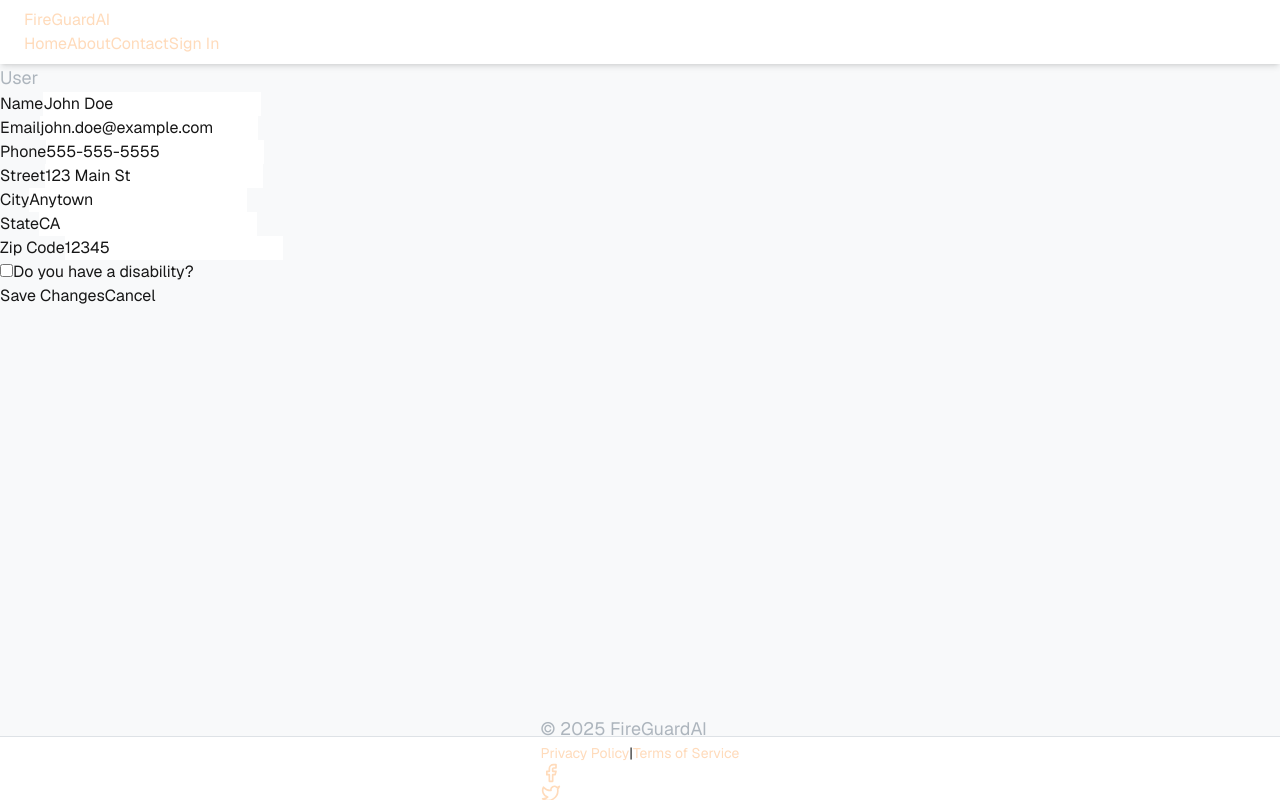
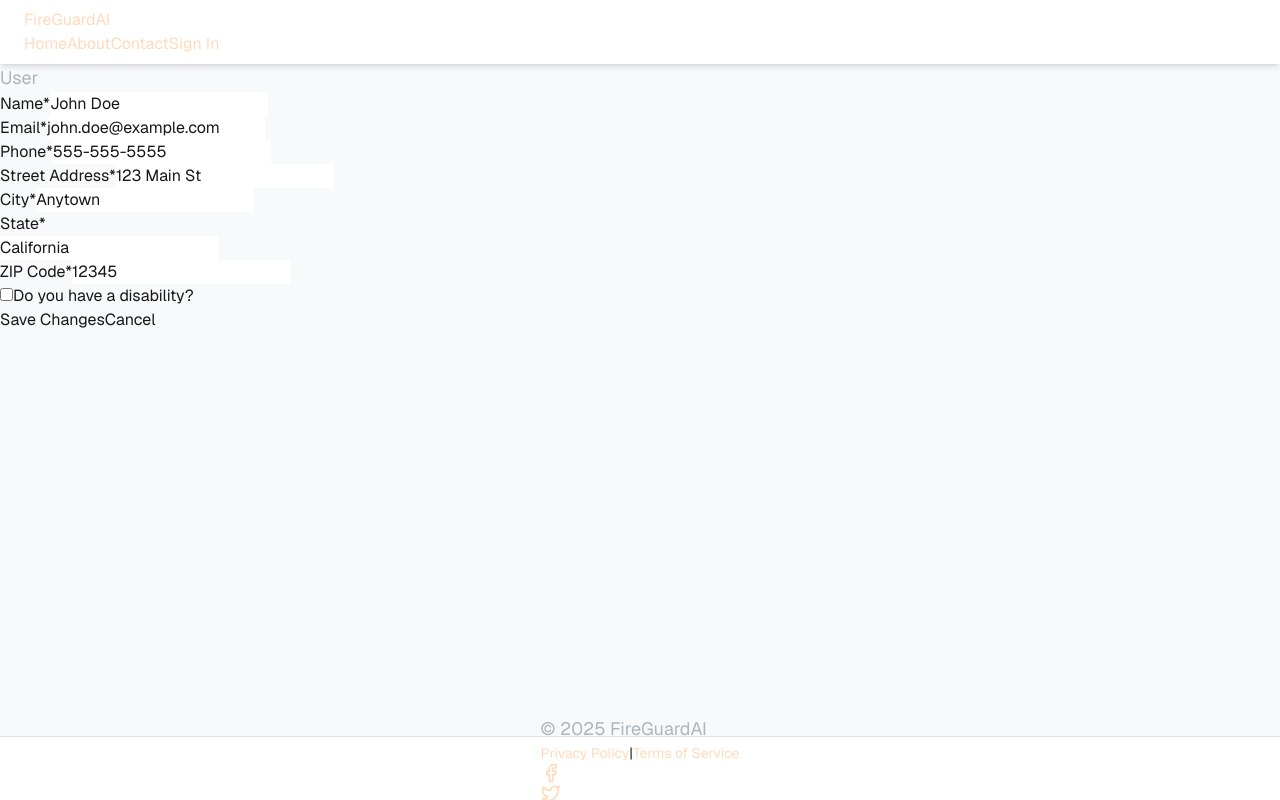
Before and after one commit to arisingh8/NotiFire, a Next.js app in the folder frontend/fireguard/: page /profiletest in a window 1280 px wide. Both pictures are taken after a click on the button "Edit Profile". Built offline with nearby package versions, Linux system fonts and the light colour scheme.

Commit message:
fixed profile

```diff
--- a/frontend/fireguard/src/app/sections/profile/index.tsx
+++ b/frontend/fireguard/src/app/sections/profile/index.tsx
@@ -1,4 +1,9 @@
+'use client';
+
 import { useState, useEffect } from 'react';
+import Input from '@/app/components/form/input';
+import Select from '@/app/components/form/select';
+import { ProfileStyles } from './styles';
 
 interface UserProfile {
   name: string;
@@ -13,14 +18,93 @@ interface UserProfile {
   role: string;
 }
 
-export const Profile = () => {
-  const [profile, setProfile] = useState<UserProfile | null>(null);
+const INITIAL_PROFILE: UserProfile = {
+  name: '',
+  email: '',
+  phone: '',
+  street: '',
+  city: '',
+  state: '',
+  zipCode: '',
+  hasDisability: false,
+  disability: '',
+  role: 'User'
+};
+
+const DISABILITY_OPTIONS = [
+  { value: 'mobility', label: 'Mobility Impairment' },
+  { value: 'visual', label: 'Visual Impairment' },
+  { value: 'hearing', label: 'Hearing Impairment' },
+  { value: 'cognitive', label: 'Cognitive Disability' },
+  { value: 'other', label: 'Other' }
+];
+
+const STATE_OPTIONS = [
+  { value: 'AL', label: 'Alabama' },
+  { value: 'AK', label: 'Alaska' },
+  { value: 'AZ', label: 'Arizona' },
+  { value: 'AR', label: 'Arkansas' },
+  { value: 'CA', label: 'California' },
+  { value: 'CO', label: 'Colorado' },
+  { value: 'CT', label: 'Connecticut' },
+  { value: 'DE', label: 'Delaware' },
+  { value: 'FL', label: 'Florida' },
+  { value: 'GA', label: 'Georgia' },
+  { value: 'HI', label: 'Hawaii' },
+  { value: 'ID', label: 'Idaho' },
+  { value: 'IL', label: 'Illinois' },
+  { value: 'IN', label: 'Indiana' },
+  { value: 'IA', label: 'Iowa' },
+  { value: 'KS', label: 'Kansas' },
+  { value: 'KY', label: 'Kentucky' },
+  { value: 'LA', label: 'Louisiana' },
+  { value: 'ME', label: 'Maine' },
+  { value: 'MD', label: 'Maryland' },
+  { value: 'MA', label: 'Massachusetts' },
+  { value: 'MI', label: 'Michigan' },
+  { value: 'MN', label: 'Minnesota' },
+  { value: 'MS', label: 'Mississippi' },
+  { value: 'MO', label: 'Missouri' },
+  { value: 'MT', label: 'Montana' },
+  { value: 'NE', label: 'Nebraska' },
+  { value: 'NV', label: 'Nevada' },
+  { value: 'NH', label: 'New Hampshire' },
+  { value: 'NJ', label: 'New Jersey' },
+  { value: 'NM', label: 'New Mexico' },
+  { value: 'NY', label: 'New York' },
+  { value: 'NC', label: 'North Carolina' },
+  { value: 'ND', label: 'North Dakota' },
+  { value: 'OH', label: 'Ohio' },
+  { value: 'OK', label: 'Oklahoma' },
+  { value: 'OR', label: 'Oregon' },
+  { value: 'PA', label: 'Pennsylvania' },
+  { value: 'RI', label: 'Rhode Island' },
+  { value: 'SC', label: 'South Carolina' },
+  { value: 'SD', label: 'South Dakota' },
+  { value: 'TN', label: 'Tennessee' },
+  { value: 'TX', label: 'Texas' },
+  { value: 'UT', label: 'Utah' },
+  { value: 'VT', label: 'Vermont' },
+  { value: 'VA', label: 'Virginia' },
+  { value: 'WA', label: 'Washington' },
+  { value: 'WV', label: 'West Virginia' },
+  { value: 'WI', label: 'Wisconsin' },
+  { value: 'WY', label: 'Wyoming' }
+];
+
+export default function Profile() {
+  const [profile, setProfile] = useState<UserProfile>(INITIAL_PROFILE);
   const [isEditing, setIsEditing] = useState(false);
-  const [formData, setFormData] = useState<UserProfile | null>(null);
+  const [isLoading, setIsLoading] = useState(true);
+  const [error, setError] = useState<string | null>(null);
 
   useEffect(() => {
+    fetchProfile();
+  }, []);
+
   const fetchProfile = async () => {
     try {
+      // Simulated API call
       const userData = {
         name: 'John Doe',
         email: 'john.doe@example.com',
@@ -34,220 +118,199 @@ export const Profile = () => {
         role: 'User',
       };
       setProfile(userData);
-        setFormData(userData);
-      } catch (error) {
-        alert('Failed to load profile');
+      setError(null);
+    } catch (error: unknown) {
+      const errorMessage = error instanceof Error ? error.message : 'Failed to load profile';
+      setError(errorMessage);
+    } finally {
+      setIsLoading(false);
     }
   };
-
-    fetchProfile();
-  }, []);
 
   const handleSubmit = async (e: React.FormEvent) => {
     e.preventDefault();
     try {
-      // TODO: Replace with actual API call to update profile
-      if (formData) {
-        setProfile(formData);
+      // TODO: Replace with actual API call
+      // await updateProfile(profile);
       setIsEditing(false);
-        alert('Profile updated successfully');
-      }
-    } catch (error) {
-      alert('Failed to update profile');
+      setError(null);
+    } catch (error: unknown) {
+      const errorMessage = error instanceof Error ? error.message : 'Failed to update profile';
+      setError(errorMessage);
     }
   };
 
-  const handleInputChange = (
-    e: React.ChangeEvent<HTMLInputElement | HTMLSelectElement>
+  const handleChange = (
+    e: React.ChangeEvent<HTMLInputElement | HTMLSelectElement> |
+    { target: { name: string; value: string | boolean } }
   ) => {
-    const { name, value, type } = e.target as HTMLInputElement;
-
-    // Clear the field when user starts typing
-    if (e.target.value === formData?.[name as keyof UserProfile]) {
-      setFormData(prev => prev ? { ...prev, [name]: '' } : null);
-      return;
-    }
-
-    setFormData(prev =>
-      prev ? {
+    const { name, value } = e.target;
+    setProfile(prev => ({
       ...prev,
-        [name]: type === 'checkbox' ? (e.target as HTMLInputElement).checked : value
-      } : null
-    );
+      [name]: value
+    }));
   };
 
-  if (!profile) {
-    return <div>Loading...</div>;
+  if (isLoading) {
+    return (
+      <div className="min-h-screen bg-gray-900 flex items-center justify-center">
+        <div className="text-[#ffdbbb]">Loading...</div>
+      </div>
+    );
   }
 
   return (
-    <div className="max-w-2xl mx-auto p-6 bg-gray-100">
-      <div className="bg-white rounded-lg shadow-lg p-6">
+    <div className={ProfileStyles.pageContainer(isEditing)}>
+      <div className={ProfileStyles.container}>
+        <div className={ProfileStyles.card}>
+          {error && (
+            <div className="mb-6 p-4 bg-red-800/50 text-red-100 rounded-lg">
+              {error}
+            </div>
+          )}
+
           <div className="flex items-center gap-4 mb-6">
-          <div className="w-16 h-16 bg-gray-200 rounded-full flex items-center justify-center">
+            <div className="w-16 h-16 bg-gray-700 rounded-full flex items-center justify-center">
               <span className="text-2xl">👤</span>
             </div>
             <div>
-            <h2 className="text-xl font-bold text-gray-900">{profile.name}</h2>
-            <p className="text-gray-600">{profile.role}</p>
+              <h2 className="text-xl font-bold text-[#ffdbbb]">{profile.name}</h2>
+              <p className="text-gray-400">{profile.role}</p>
             </div>
           </div>
 
           {isEditing ? (
-          <form onSubmit={handleSubmit}>
+            <form onSubmit={handleSubmit} className="space-y-6">
+              <Input
+                label="Name"
+                name="name"
+                value={profile.name}
+                onChange={handleChange}
+                required
+              />
+
+              <Input
+                label="Email"
+                name="email"
+                type="email"
+                value={profile.email}
+                onChange={handleChange}
+                required
+              />
+
+              <Input
+                label="Phone"
+                name="phone"
+                value={profile.phone}
+                onChange={handleChange}
+                required
+              />
+
+              <Input
+                label="Street Address"
+                name="street"
+                value={profile.street}
+                onChange={handleChange}
+                required
+              />
+
               <div className="grid grid-cols-2 gap-4">
-              <div className="form-group">
-                <label htmlFor="name" className="block text-sm font-medium text-gray-700">Name</label>
-                <input
-                  type="text"
-                  id="name"
-                  name="name"
-                  value={formData?.name || ''}
-                  placeholder={formData?.name}
-                  onChange={handleInputChange}
+                <Input
+                  label="City"
+                  name="city"
+                  value={profile.city}
+                  onChange={handleChange}
                   required
-                  className="mt-1 block w-full rounded-md border-gray-300"
+                />
+
+                <Select
+                  label="State"
+                  name="state"
+                  options={STATE_OPTIONS}
+                  value={profile.state}
+                  onChange={handleChange}
+                  required
+                  placeholder="Start typing to search states..."
                 />
               </div>
-              <div className="form-group">
-                <label htmlFor="email" className="block text-sm font-medium text-gray-700">Email</label>
-                <input
-                  type="email"
-                  id="email"
-                  name="email"
-                  value={formData?.email || ''}
-                  placeholder={formData?.email}
-                  onChange={handleInputChange}
+
+              <Input
+                label="ZIP Code"
+                name="zipCode"
+                value={profile.zipCode}
+                onChange={handleChange}
                 required
-                  className="mt-1 block w-full rounded-md border-gray-300"
               />
-              </div>
-              <div className="form-group">
-                <label htmlFor="phone" className="block text-sm font-medium text-gray-700">Phone</label>
-                <input
-                  type="tel"
-                  id="phone"
-                  name="phone"
-                  value={formData?.phone || ''}
-                  placeholder={formData?.phone}
-                  onChange={handleInputChange}
-                  required
-                  className="mt-1 block w-full rounded-md border-gray-300"
-                />
-              </div>
-              <div className="form-group">
-                <label htmlFor="street" className="block text-sm font-medium text-gray-700">Street</label>
-                <input
-                  type="text"
-                  id="street"
-                  name="street"
-                  value={formData?.street || ''}
-                  placeholder={formData?.street}
-                  onChange={handleInputChange}
-                  required
-                  className="mt-1 block w-full rounded-md border-gray-300"
-                />
-              </div>
-              <div className="form-group">
-                <label htmlFor="city" className="block text-sm font-medium text-gray-700">City</label>
-                <input
-                  type="text"
-                  id="city"
-                  name="city"
-                  value={formData?.city || ''}
-                  placeholder={formData?.city}
-                  onChange={handleInputChange}
-                  required
-                  className="mt-1 block w-full rounded-md border-gray-300"
-                />
-              </div>
-              <div className="form-group">
-                <label htmlFor="state" className="block text-sm font-medium text-gray-700">State</label>
-                <input
-                  type="text"
-                  id="state"
-                  name="state"
-                  value={formData?.state || ''}
-                  placeholder={formData?.state}
-                  onChange={handleInputChange}
-                  required
-                  className="mt-1 block w-full rounded-md border-gray-300"
-                />
-              </div>
-              <div className="form-group">
-                <label htmlFor="zipCode" className="block text-sm font-medium text-gray-700">Zip Code</label>
-                <input
-                  type="text"
-                  id="zipCode"
-                  name="zipCode"
-                  value={formData?.zipCode || ''}
-                  placeholder={formData?.zipCode}
-                  onChange={handleInputChange}
-                  required
-                  className="mt-1 block w-full rounded-md border-gray-300"
-                />
-              </div>
-              <div className="form-group">
-                <label htmlFor="hasDisability" className="block text-sm font-medium text-gray-700">
+
+              <div className="flex items-center gap-2">
                 <input
                   type="checkbox"
                   id="hasDisability"
                   name="hasDisability"
-                    checked={formData?.hasDisability || false}
-                    onChange={handleInputChange}
-                    className="mr-2"
+                  checked={profile.hasDisability}
+                  onChange={e => handleChange({
+                    target: {
+                      name: 'hasDisability',
+                      value: e.target.checked
+                    }
+                  })}
+                  className="w-4 h-4 text-[#ffdbbb] bg-gray-700 border-gray-600 rounded focus:ring-[#ffdbbb]"
                 />
-                  <span>Do you have a disability?</span>
+                <label htmlFor="hasDisability" className="text-[#ffdbbb]">
+                  Do you have a disability?
                 </label>
               </div>
-              {formData?.hasDisability && (
-                <div className="form-group">
-                  <label htmlFor="disability" className="block text-sm font-medium text-gray-700">Type of Disability</label>
-                  <select
-                    id="disability"
+
+              {profile.hasDisability && (
+                <Select
+                  label="Type of Disability"
                   name="disability"
-                    value={formData?.disability || ''}
-                    onChange={handleInputChange}
-                    className="mt-1 block w-full rounded-md border-gray-300"
+                  options={DISABILITY_OPTIONS}
+                  value={profile.disability}
+                  onChange={handleChange}
                   required
+                />
+              )}
+
+              <div className="flex gap-4">
+                <button
+                  type="submit"
+                  className="px-6 py-2 bg-[#ffdbbb] text-gray-900 rounded-lg font-bold hover:opacity-90"
                 >
-                    <option value="">Select a disability</option>
-                    <option value="mobility">Mobility Impairment</option>
-                    <option value="visual">Visual Impairment</option>
-                    <option value="hearing">Hearing Impairment</option>
-                    <option value="cognitive">Cognitive Disability</option>
-                    <option value="other">Other</option>
-                  </select>
-                </div>
-              )}
-            </div>
-            <div className="mt-4">
-              <button type="submit" className="px-4 py-2 bg-blue-500 text-white rounded-md">
                   Save Changes
                 </button>
-              <button type="button" onClick={() => setIsEditing(false)} className="px-4 py-2 bg-gray-500 text-white rounded-md ml-2">
+                <button
+                  type="button"
+                  onClick={() => setIsEditing(false)}
+                  className="px-6 py-2 bg-gray-700 text-[#ffdbbb] rounded-lg font-bold hover:opacity-90"
+                >
                   Cancel
                 </button>
               </div>
             </form>
           ) : (
-          <div>
-            <div className="text-gray-700">Email: {profile.email}</div>
-            <div className="text-gray-700">Phone: {profile.phone}</div>
-            <div className="text-gray-700">Address: {profile.street}, {profile.city}, {profile.state} {profile.zipCode}</div>
+            <div className="space-y-4">
+              <div className="text-[#ffdbbb]">Email: {profile.email}</div>
+              <div className="text-[#ffdbbb]">Phone: {profile.phone}</div>
+              <div className="text-[#ffdbbb]">
+                Address: {profile.street}, {profile.city}, {profile.state} {profile.zipCode}
+              </div>
               {profile.hasDisability && (
-              <div className="text-gray-700">Disability: {profile.disability}</div>
+                <div className="text-[#ffdbbb]">
+                  Disability: {DISABILITY_OPTIONS.find(opt => opt.value === profile.disability)?.label}
+                </div>
               )}
-            <div className="mt-4">
-              <button type="button" onClick={() => setIsEditing(true)} className="px-4 py-2 bg-blue-500 text-white rounded-md">
+              <button
+                type="button"
+                onClick={() => setIsEditing(true)}
+                className="px-6 py-2 bg-[#ffdbbb] text-gray-900 rounded-lg font-bold hover:opacity-90"
+              >
                 Edit Profile
               </button>
-            </div>
             </div>
           )}
         </div>
       </div>
+    </div>
   );
-};
-
-export default Profile;
+}
--- a/frontend/fireguard/src/app/sections/profile/styles.ts
+++ b/frontend/fireguard/src/app/sections/profile/styles.ts
@@ -1,135 +1,105 @@
-import styled from 'styled-components';
+export const ProfileStyles = {
+  pageContainer: (isEditing: boolean) => `
+    min-h-screen
+    bg-gray-900
+    ${isEditing ? 'overflow-auto pb-16' : 'overflow-hidden'}
+  `,
 
-export const Container = styled.div`
-  max-width: 42rem; /* 2xl = 42rem */
-  margin: 0 auto;
-  padding: 1.5rem; /* p-6 */
-`;
+  container: "max-w-2xl mx-auto p-8",
 
-export const Card = styled.div`
-  background-color: bg-gray-200;
-  border-radius: 0.5rem; /* rounded-lg */
-  box-shadow: 0 10px 15px -3px rgb(0 0 0 / 0.1); /* shadow-lg */
-  padding: 1.5rem; /* p-6 */
-`;
+  card: `
+    bg-gray-800
+    rounded-lg
+    shadow-xl
+    p-6
+  `,
 
-export const Header = styled.div`
-  display: flex;
-  align-items: center;
-  gap: 1rem; /* space-x-4 */
-  margin-bottom: 1.5rem; /* mb-6 */
-`;
+  header: `
+    flex
+    items-center
+    gap-4
+    mb-6
+  `,
 
-export const Avatar = styled.div`
-  width: 4rem; /* w-16 */
-  height: 4rem; /* h-16 */
-  background-color: #e5e7eb; /* bg-gray-200 */
-  border-radius: 9999px; /* rounded-full */
-  display: flex;
-  align-items: center;
-  justify-content: center;
-`;
+  avatar: `
+    w-16
+    h-16
+    bg-gray-700
+    rounded-full
+    flex
+    items-center
+    justify-center
+  `,
 
-export const UserName = styled.h2`
-  font-size: 1.25rem; /* text-xl */
-  font-weight: 700; /* font-bold */
-`;
+  userName: `
+    text-xl
+    font-bold
+    text-[#ffdbbb]
+  `,
 
-export const UserRole = styled.p`
-  color: #4b5563; /* text-gray-600 */
-`;
+  userRole: "text-gray-400",
 
-export const Form = styled.form`
-  display: flex;
-  flex-direction: column;
-  gap: 1rem; /* space-y-4 */
-`;
+  form: "space-y-6",
 
-export const FormGroup = styled.div`
-  margin-bottom: 1rem;
-`;
+  formGroup: "grid grid-cols-2 gap-4",
 
-export const Label = styled.label`
-  display: block;
-  font-size: 0.875rem; /* text-sm */
-  font-weight: 500; /* font-medium */
-  color: #374151; /* text-gray-700 */
-  margin-bottom: 0.25rem; /* mb-1 */
-`;
+  checkboxContainer: `
+    flex
+    items-center
+    gap-2
+  `,
 
-export const Input = styled.input`
-  width: 100%;
-  padding: 0.5rem 0.75rem; /* px-3 py-2 */
-  border: 1px solid var(--your-border-color);
-  border-radius: 0.375rem; /* rounded-md */
-  background-color: var(--your-input-bg);
-  color: var(--your-text-color);
-  &::placeholder {
-    color: var(--your-placeholder-color);
-  }
-`;
+  checkbox: `
+    w-4
+    h-4
+    text-[#ffdbbb]
+    bg-gray-700
+    border-gray-600
+    rounded
+    focus:ring-[#ffdbbb]
+  `,
 
-export const ButtonGroup = styled.div`
-  display: flex;
-  gap: 0.5rem; /* space-x-2 */
-`;
+  checkboxLabel: "text-[#ffdbbb]",
 
-export const Button = styled.button<{ variant?: 'primary' | 'secondary' }>`
-  padding: 0.5rem 1rem; /* px-4 py-2 */
-  border-radius: 0.375rem; /* rounded-md */
+  buttonGroup: "flex gap-4",
 
-  ${props => props.variant === 'primary' && `
-    background-color: var(--your-primary-color);
-    color: var(--your-primary-text-color);
-    &:hover {
-      background-color: var(--your-primary-hover-color);
-    }
-  `}
+  primaryButton: `
+    px-6
+    py-2
+    bg-[#ffdbbb]
+    text-gray-900
+    rounded-lg
+    font-bold
+    hover:opacity-90
+  `,
 
-  ${props => props.variant === 'secondary' && `
-    background-color: var(--your-secondary-color);
-    color: var(--your-secondary-text-color);
-    &:hover {
-      background-color: var(--your-secondary-hover-color);
-    }
-  `}
-`;
+  secondaryButton: `
+    px-6
+    py-2
+    bg-gray-700
+    text-[#ffdbbb]
+    rounded-lg
+    font-bold
+    hover:opacity-90
+  `,
 
-export const ProfileDetail = styled.div`
-  margin-bottom: 1rem; /* mb-4 */
-`;
+  profileDetail: "text-[#ffdbbb] space-y-4",
 
-export const DetailLabel = styled.span`
-  font-weight: 500; /* font-medium */
-`;
+  errorMessage: `
+    mb-6
+    p-4
+    bg-red-800/50
+    text-red-100
+    rounded-lg
+  `,
 
-// Animation keyframes for loading state
-export const loadingAnimation = `
-  @keyframes shimmer {
-    0% {
-      background-position: -468px 0;
-    }
-    100% {
-      background-position: 468px 0;
-    }
-  }
-`;
+  loadingContainer: `
+    min-h-screen
+    bg-gray-900
+    flex
+    items-center
+    justify-center
+  `,
 
-// Loading skeleton styles
-export const LoadingSkeleton = styled.div`
-  background: #f6f7f8;
-  background-image: linear-gradient(
-    to right,
-    #f6f7f8 0%,
-    #edeef1 20%,
-    #f6f7f8 40%,
-    #f6f7f8 100%
-  );
-  background-repeat: no-repeat;
-  background-size: 800px 104px;
-  animation-duration: 1.5s;
-  animation-fill-mode: forwards;
-  animation-iteration-count: infinite;
-  animation-name: shimmer;
-  animation-timing-function: linear;
-`;
+  loadingText: "text-[#ffdbbb]"
+};
```
Lines whose indentation alone changed are shown as unchanged.
